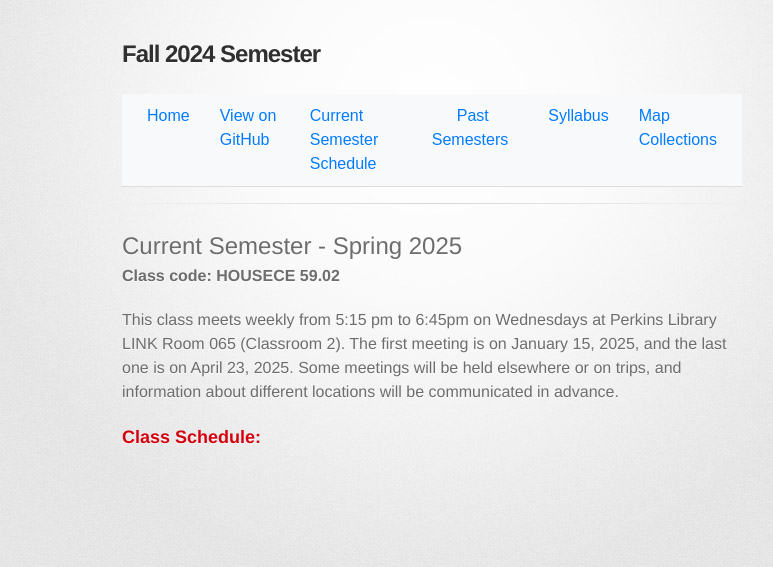
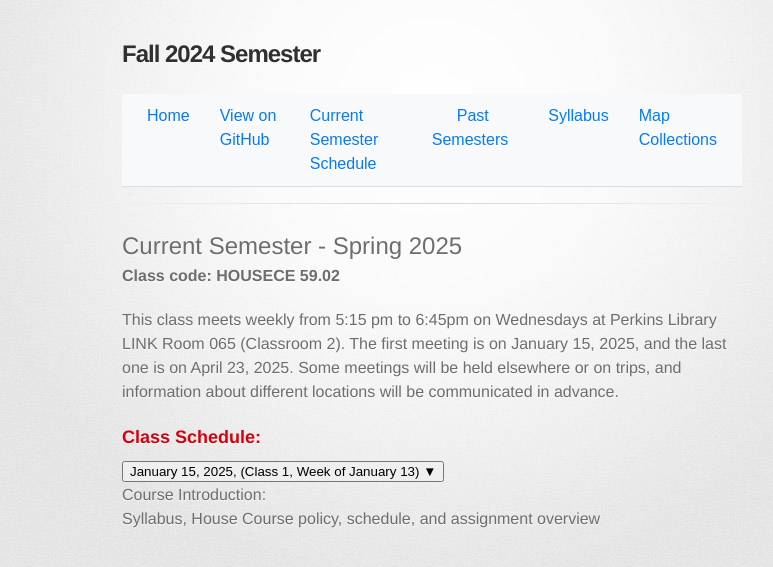
Before and after one commit to zzou21/AmericanWest, a Jekyll site: the page built from currentSemester/current-semester.html, in a window 1280 px wide. Shown: the top 567 px of the page, without its empty margins (208-981 px from the left). Built offline with Jekyll 4.4.1, drawn with Linux system fonts in a browser that asks for light colours; some web fonts are replaced.

Commit message:
schedule test

```diff
--- a/currentSemester/current-semester.html
+++ b/currentSemester/current-semester.html
@@ -8,7 +8,8 @@ permalink: /current-semester
   <head>
     <meta charset="UTF-8">
     <meta name="viewport" content="width=device-width, initial-scale=1.0">
-    <link rel="stylesheet" href="{{ '../defaultStyle.css' | relative_url }}">
+    <link rel="stylesheet" href="{{ 'scheduleDropdownStyle.css' | relative_url }}">
+    <script src="{{ 'scheduleDropdown.js' | relative_url }}" defer></script>
   </head>
   <body>
     <h1 style="font-size: 24px;">Current Semester - Spring 2025</h1>
@@ -16,6 +17,12 @@ permalink: /current-semester
     <p>This class meets weekly from 5:15 pm to 6:45pm on Wednesdays at Perkins Library LINK Room 065 (Classroom 2). The first meeting is on January 15, 2025, and the last one is on April 23, 2025. Some meetings will be held elsewhere or on trips, and information about different locations will be communicated in advance.</p>
 
     <h3>Class Schedule: </h3>
+    <div class="dropdown">
+      <button class="scheduleDropdownButton", data-target="dropdownWeek1">January 15, 2025, (Class 1, Week of January 13)<span class="caret"> ▼</span></button>
+      <div class="scheduleDropdownContent", id="dropdownWeek1">
+        <p>Course Introduction: <br>Syllabus, House Course policy, schedule, and assignment overview</p>
+      </div>
+    </div>
 
 
   </body>
```
Also changed, not shown: currentSemester/scheduleDropdown.js (added, +9 -0 lines), currentSemester/scheduleDropdownStyle.css (added, +51 -0 lines).
